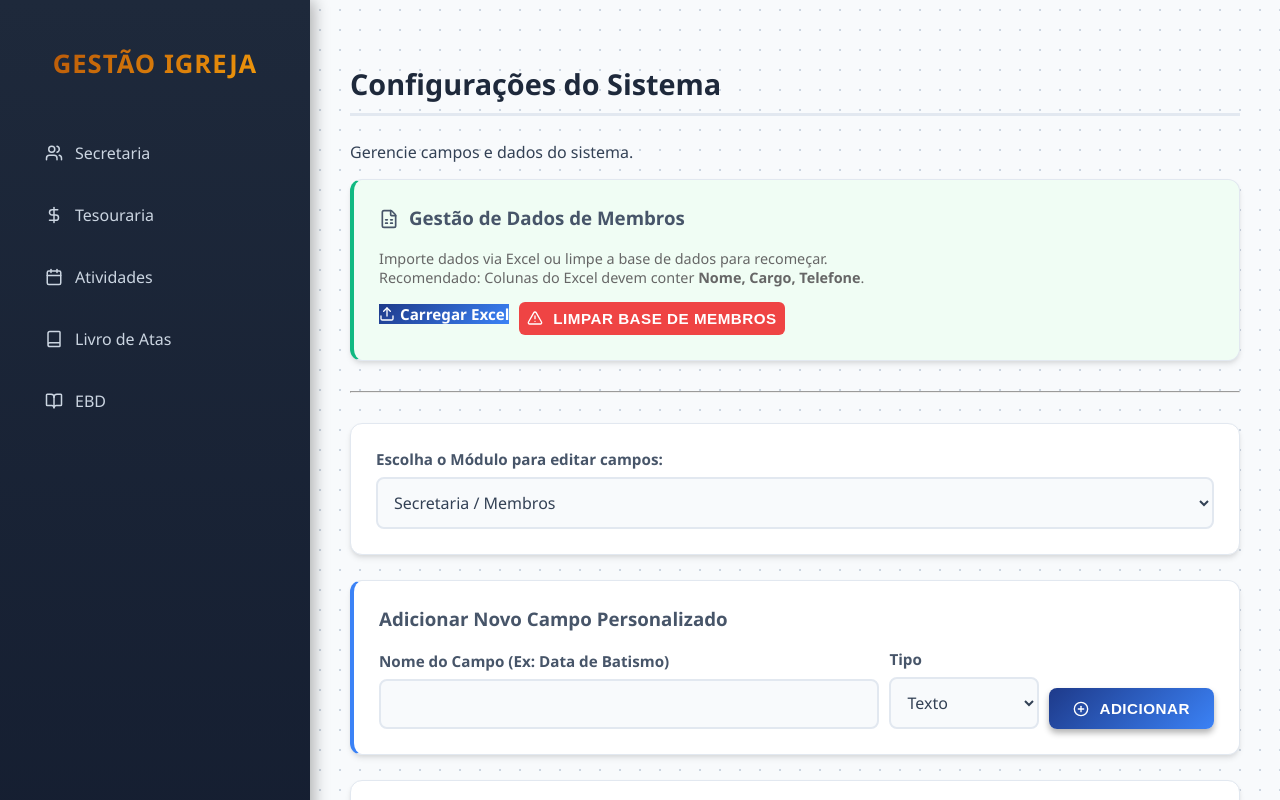
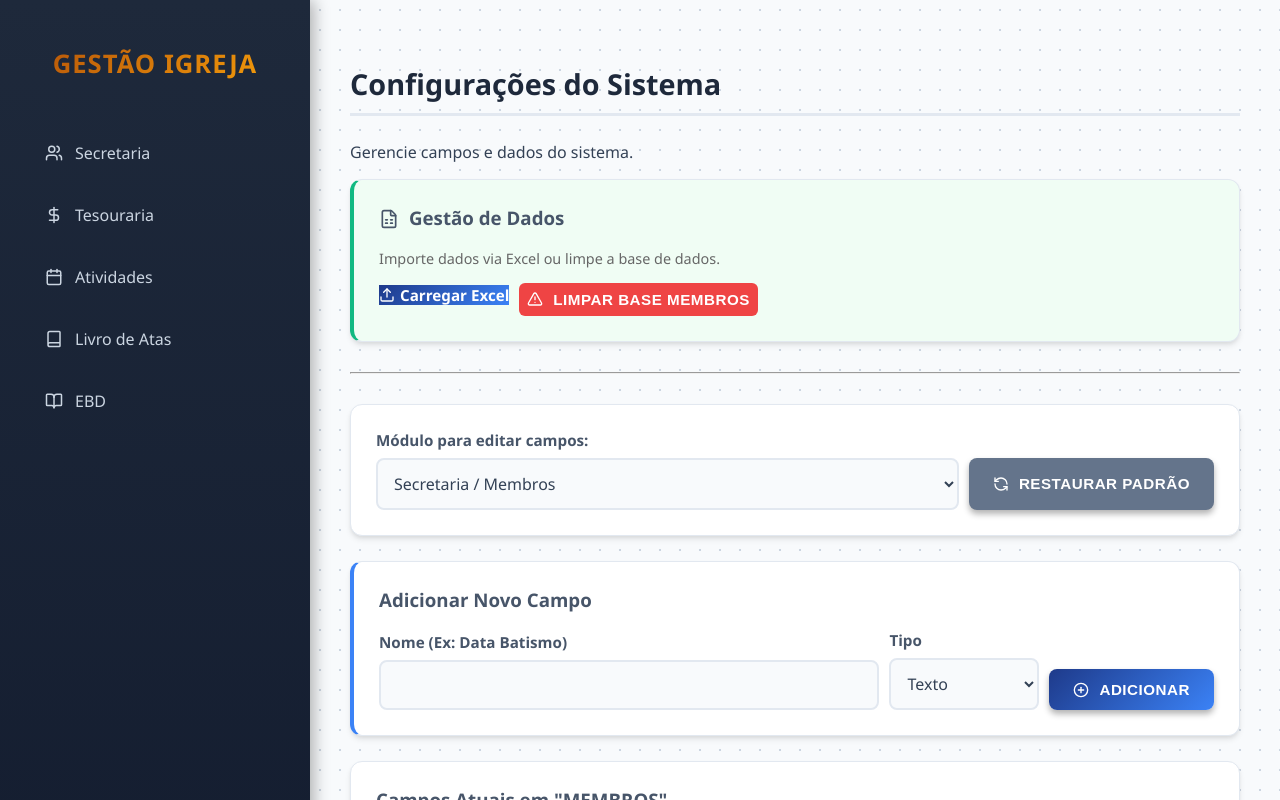
Before and after one commit to rodrigoniskier/igreja-gerenciador, a React (Vite) app: page /configuracoes in a window 1280 px wide. Both pictures are taken after typing "Sample123" into the empty fields and a click on the button "CRIAR SENHA E ENTRAR". Shown: the top 800 px of the page. Built offline with nearby package versions, Linux system fonts and the light colour scheme.

Commit message:
Update SettingsPage.jsx

```diff
--- a/src/pages/SettingsPage.jsx
+++ b/src/pages/SettingsPage.jsx
@@ -1,6 +1,6 @@
 import React, { useState } from 'react';
 import { db } from '../db';
-import { PlusCircle, Trash2, Upload, FileSpreadsheet, AlertTriangle } from 'lucide-react';
+import { PlusCircle, Trash2, Upload, FileSpreadsheet, AlertTriangle, RefreshCcw } from 'lucide-react';
 import * as XLSX from 'xlsx';
 
 export default function SettingsPage({ currentConfigs, onUpdate }) {
@@ -32,13 +32,23 @@ export default function SettingsPage({ currentConfigs, onUpdate }) {
   };
 
   const removeField = async (idx) => {
-    if(!confirm("Remover este campo? Dados antigos podem ficar ocultos.")) return;
+    if(!confirm("Tem certeza? Dados antigos nesse campo deixarão de aparecer no formulário.")) return;
     const updatedFields = currentFields.filter((_, i) => i !== idx);
     await db.configuracoes.put({ id: selectedModule, fields: updatedFields });
     onUpdate();
   };
 
-  // --- NOVA FUNÇÃO DE LIMPEZA DE BANCO ---
+  // --- NOVA FUNÇÃO: RESTAURAR PADRÕES ---
+  // Isso resolve o problema de campos que sumiram do formulário
+  const handleResetModule = async () => {
+    if (confirm(`Deseja restaurar os campos originais de "${selectedModule.toUpperCase()}"? \nIsso trará de volta campos como Cargo, Telefone, etc, caso tenham sumido.`)) {
+      // Deletar a configuração personalizada faz o App.jsx carregar o padrão do código (db.js)
+      await db.configuracoes.delete(selectedModule);
+      await onUpdate();
+      alert('Campos restaurados com sucesso!');
+    }
+  };
+
   const handleClearMembros = async () => {
     if(confirm("ATENÇÃO: Isso apagará TODOS os registros de membros cadastrados. Deseja continuar?")) {
         await db.membros.clear();
@@ -47,7 +57,6 @@ export default function SettingsPage({ currentConfigs, onUpdate }) {
     }
   };
 
-  // --- FUNÇÃO DE IMPORTAÇÃO MELHORADA (Inteligente) ---
   const handleFileUpload = (e) => {
     const file = e.target.files[0];
     if (!file) return;
@@ -58,11 +67,7 @@ export default function SettingsPage({ currentConfigs, onUpdate }) {
       try {
         const bstr = evt.target.result;
         const wb = XLSX.read(bstr, { type: 'binary' });
-
-        const wsname = wb.SheetNames[0];
-        const ws = wb.Sheets[wsname];
-
-        // Converte para JSON bruto
+        const ws = wb.Sheets[wb.SheetNames[0]];
         const data = XLSX.utils.sheet_to_json(ws);
 
         if (data.length === 0) {
@@ -70,82 +75,67 @@ export default function SettingsPage({ currentConfigs, onUpdate }) {
           return;
         }
 
-        // --- LÓGICA DE MAPEAMENTO ---
-        // Aqui cruzamos os nomes das colunas do Excel com os campos do sistema
         const formattedData = data.map(row => {
           const newRow = {};
 
           Object.keys(row).forEach(excelKey => {
-            const cleanKey = excelKey.toLowerCase().trim(); // Ex: "Nome Completo " -> "nome completo"
+            const cleanKey = excelKey.toLowerCase().trim();
 
-            // 1. Tenta achar um campo nas configurações que tenha esse Label
-            // Ex: Se configurou "Data de Batismo" no sistema, e o Excel tem "Data de Batismo"
             let systemField = currentConfigs.membros.find(f => f.label.toLowerCase() === cleanKey || f.name === cleanKey);
 
-            // 2. Mapeamentos manuais para garantir os campos base
             if (cleanKey.includes('nome')) newRow['nome'] = row[excelKey];
             else if (cleanKey.includes('cargo')) newRow['cargo'] = row[excelKey];
-            else if (cleanKey.includes('nascimento')) newRow['nascimento'] = row[excelKey]; // Formato deve ser YYYY-MM-DD ou texto
+            else if (cleanKey.includes('nascimento')) newRow['nascimento'] = row[excelKey];
             else if (cleanKey.includes('telefone') || cleanKey.includes('celular') || cleanKey.includes('whatsapp')) newRow['telefone'] = row[excelKey];
             else if (cleanKey.includes('endereço') || cleanKey.includes('endereco')) newRow['endereco'] = row[excelKey];
-
-            // 3. Se achou nas configs personalizadas, usa o nome técnico (ex: data_batismo)
             else if (systemField) {
                  newRow[systemField.name] = row[excelKey];
-            }
-            // 4. Se não sabe o que é, salva com o nome original em minúsculo (snake_case) para não perder o dado
-            else {
+            } else {
                  newRow[cleanKey.replace(/ /g, '_')] = row[excelKey];
             }
           });
 
-          // Define padrão se falte algo obrigatório
           if (!newRow.cargo) newRow.cargo = 'Membro';
-
           return newRow;
         });
 
         await db.membros.bulkAdd(formattedData);
-
         setImportStatus(`Sucesso! ${formattedData.length} membros importados.`);
-        alert(`${formattedData.length} registros importados com sucesso! Verifique na aba Secretaria.`);
+        alert(`${formattedData.length} registros importados!`);
         e.target.value = null;
 
       } catch (error) {
         console.error("Erro na importação:", error);
-        alert("Erro ao ler o arquivo. Verifique se é um Excel válido.");
+        alert("Erro ao ler o arquivo.");
       }
     };
 
     reader.readAsBinaryString(file);
   };
 
+  // Lista de campos que não devem ser apagados para evitar bugs
+  const protectedFields = ['nome', 'cargo', 'telefone', 'nascimento', 'endereco', 'tipo', 'valor', 'data', 'numero', 'concilio'];
+
   return (
     <div className="page-container">
       <h2>Configurações do Sistema</h2>
       <p>Gerencie campos e dados do sistema.</p>
 
-      {/* --- ÁREA DE IMPORTAÇÃO E GESTÃO DE DADOS --- */}
+      {/* --- ÁREA DE GESTÃO DE DADOS --- */}
       <div className="section-box" style={{borderLeft: '4px solid #10b981', backgroundColor: '#f0fdf4'}}>
-        <h3><FileSpreadsheet size={20} style={{marginBottom: -4}}/> Gestão de Dados de Membros</h3>
+        <h3><FileSpreadsheet size={20} style={{marginBottom: -4}}/> Gestão de Dados</h3>
         <p style={{fontSize: '0.9rem', color: '#666'}}>
-          Importe dados via Excel ou limpe a base de dados para recomeçar.
-          <br/>Recomendado: Colunas do Excel devem conter <strong>Nome, Cargo, Telefone</strong>.
+          Importe dados via Excel ou limpe a base de dados.
         </p>
 
         <div style={{marginTop: 15, display: 'flex', alignItems: 'center', gap: 10, flexWrap: 'wrap'}}>
           <label className="btn-save" style={{cursor: 'pointer', display: 'flex', alignItems: 'center', gap: 5}}>
             <Upload size={16}/> Carregar Excel
-            <input
-              type="file"
-              accept=".xlsx, .xls, .csv"
-              onChange={handleFileUpload}
-              style={{display: 'none'}}
-            />
+            <input type="file" accept=".xlsx, .xls, .csv" onChange={handleFileUpload} style={{display: 'none'}} />
           </label>
 
           <button onClick={handleClearMembros} className="btn-delete" style={{background: '#ef4444', border: 'none'}}>
-            <AlertTriangle size={16}/> Limpar Base de Membros
+            <AlertTriangle size={16}/> Limpar Base Membros
           </button>
         </div>
 
@@ -156,21 +146,28 @@ export default function SettingsPage({ currentConfigs, onUpdate }) {
 
       {/* SELEÇÃO DE MÓDULO */}
       <div className="section-box">
-        <label>Escolha o Módulo para editar campos:</label>
-        <select value={selectedModule} onChange={(e) => setSelectedModule(e.target.value)}>
+        <label>Módulo para editar campos:</label>
+        <div style={{display: 'flex', gap: 10}}>
+            <select value={selectedModule} onChange={(e) => setSelectedModule(e.target.value)} style={{flex: 1}}>
             <option value="membros">Secretaria / Membros</option>
             <option value="tesouraria">Tesouraria</option>
             <option value="atividades">Atividades</option>
             <option value="atas">Atas</option>
             <option value="ebd">EBD</option>
             </select>
+
+            {/* BOTÃO DE RESTAURAR PADRÕES */}
+            <button onClick={handleResetModule} className="btn-save" style={{background: '#64748b', width: 'auto'}} title="Reverter para campos originais">
+                <RefreshCcw size={16}/> Restaurar Padrão
+            </button>
+        </div>
       </div>
 
       <div className="section-box" style={{borderLeft: '4px solid #3b82f6'}}>
-        <h3>Adicionar Novo Campo Personalizado</h3>
+        <h3>Adicionar Novo Campo</h3>
         <div style={{display: 'flex', gap: '10px', alignItems: 'flex-end'}}>
           <div style={{flex: 1}}>
-            <label>Nome do Campo (Ex: Data de Batismo)</label>
+            <label>Nome (Ex: Data Batismo)</label>
             <input value={newField.label} onChange={e => setNewField({...newField, label: e.target.value})} />
           </div>
           <div style={{width: '150px'}}>
@@ -196,12 +193,15 @@ export default function SettingsPage({ currentConfigs, onUpdate }) {
                 <td>{f.label}</td>
                 <td>{f.type}</td>
                 <td>
-                   {['nome', 'tipo', 'valor', 'titulo'].includes(f.name) ? <small>Padrão</small> :
+                   {/* Proteção para não apagar campos essenciais */}
+                   {protectedFields.includes(f.name) ?
+                    <small style={{color: '#94a3b8'}}>Padrão (Fixo)</small> :
                     <button onClick={() => removeField(idx)} className="btn-delete"><Trash2 size={14}/></button>
                    }
                 </td>
               </tr>
             ))}
+            {currentFields.length === 0 && <tr><td colSpan="3" style={{textAlign:'center', color:'red'}}>Nenhum campo configurado! Clique em "Restaurar Padrão" acima.</td></tr>}
           </tbody>
         </table>
       </div>
```
Lines whose indentation alone changed are shown as unchanged.
